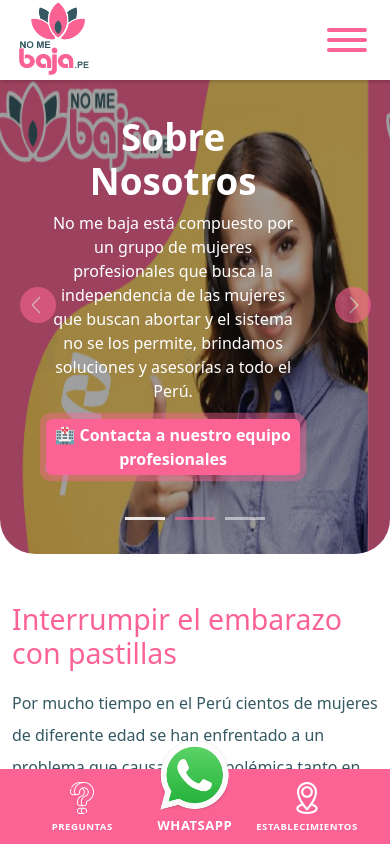
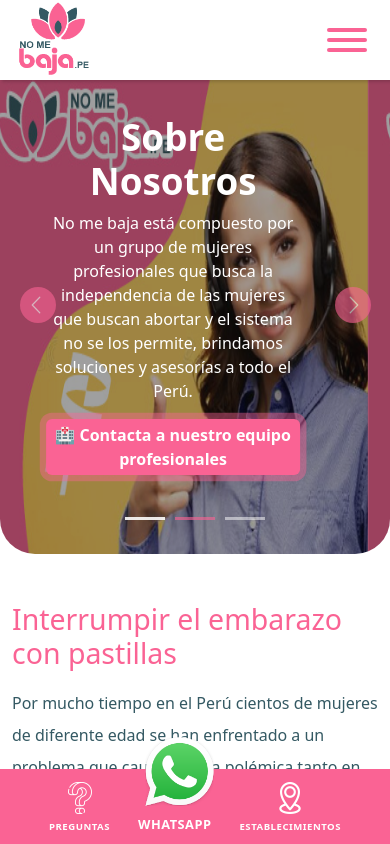
Before and after one commit to ralvarezrenzo/nomebaja-form, a website: page index.html in a window 390 px wide. Shown: the top 844 px of the page. Drawn offline with Linux system fonts and the light colour scheme; files whose address does not match are found by name.

Commit message:
agregando animacion mobile a btn-whatsapp de barra inferior

```diff
--- a/css/custom.css
+++ b/css/custom.css
@@ -145,12 +145,12 @@
     display: flex;
     justify-content: center;
     align-items: flex-end;
-    gap: 12px;
+    gap: 28px;
     height: 100%;
 }
 
 .boton__barra {
-    min-width: 100px;
+    min-width: fit-content;
     position: relative;
     top: -10px;
     display: flex;
@@ -160,7 +160,7 @@
 
 .boton-whatsapp__enlace {
     font-size: .8rem;
-    animation: whatsappBarra 3s infinite;
+    position: relative;
 }
 @keyframes whatsappBarra {
     0%{
@@ -188,6 +188,10 @@
 
 .boton-whatsapp__img {
     width: 67px;
+    position: absolute;
+    animation: whatsappBarra 3s infinite;
+    bottom: 149%;
+    left: 11%;
 }
 
 .boton-preguntas__img,
```
Also changed, not shown: index.html (+1 -1 lines).
